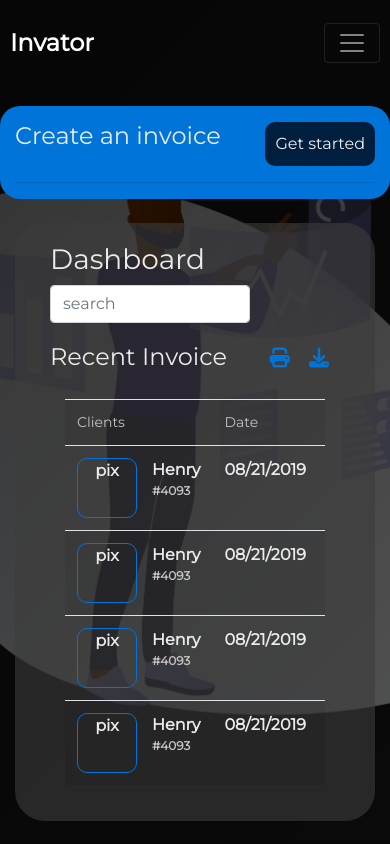
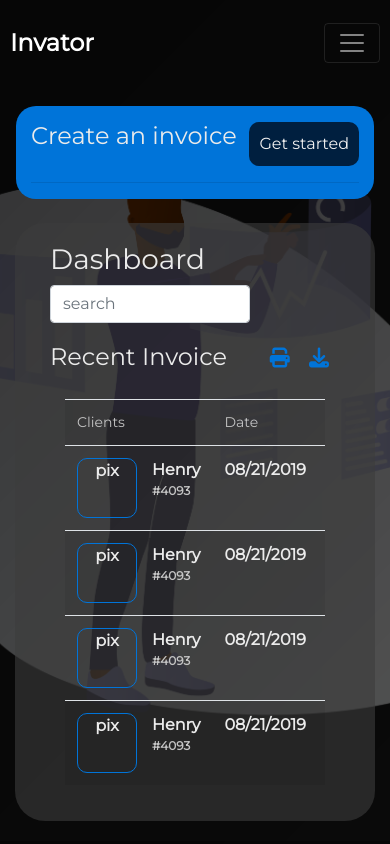
Before and after one commit to gyrationtechs/invator, a plain HTML site: page index.html in a window 390 px wide. Drawn offline with nearby package versions, Linux system fonts and the light colour scheme; a script that the page names is missing.

Commit message:
Update main.css

```diff
--- a/src/css/main.css
+++ b/src/css/main.css
@@ -168,3 +168,10 @@ td .user-pic{
     color: #c5c5c5;
     font-weight: 600;
 }
+
+/* Media Queries */
+@media screen and (max-width: 512px) {
+    .side-bar {
+        margin: 0 16px;
+    }
+}
```
